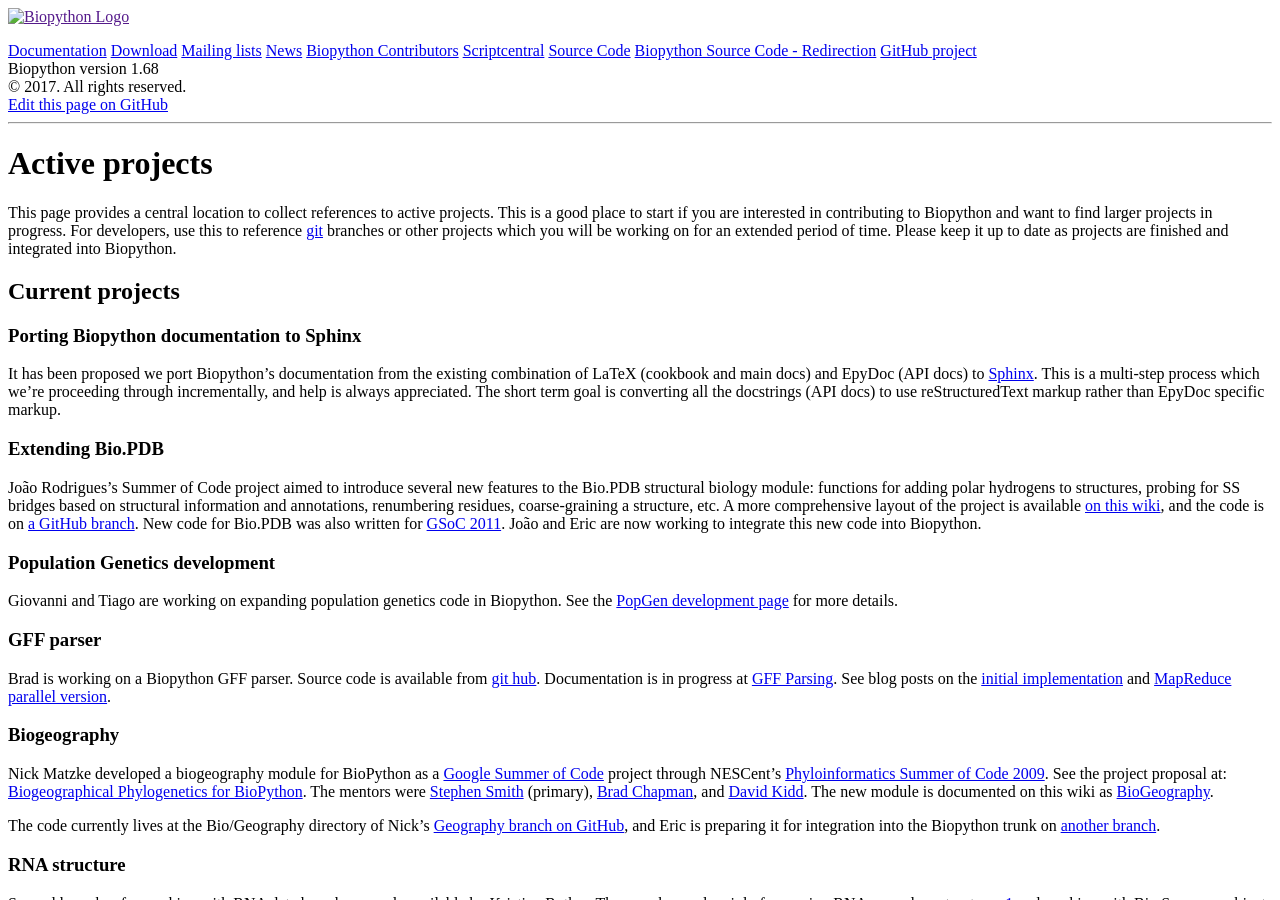
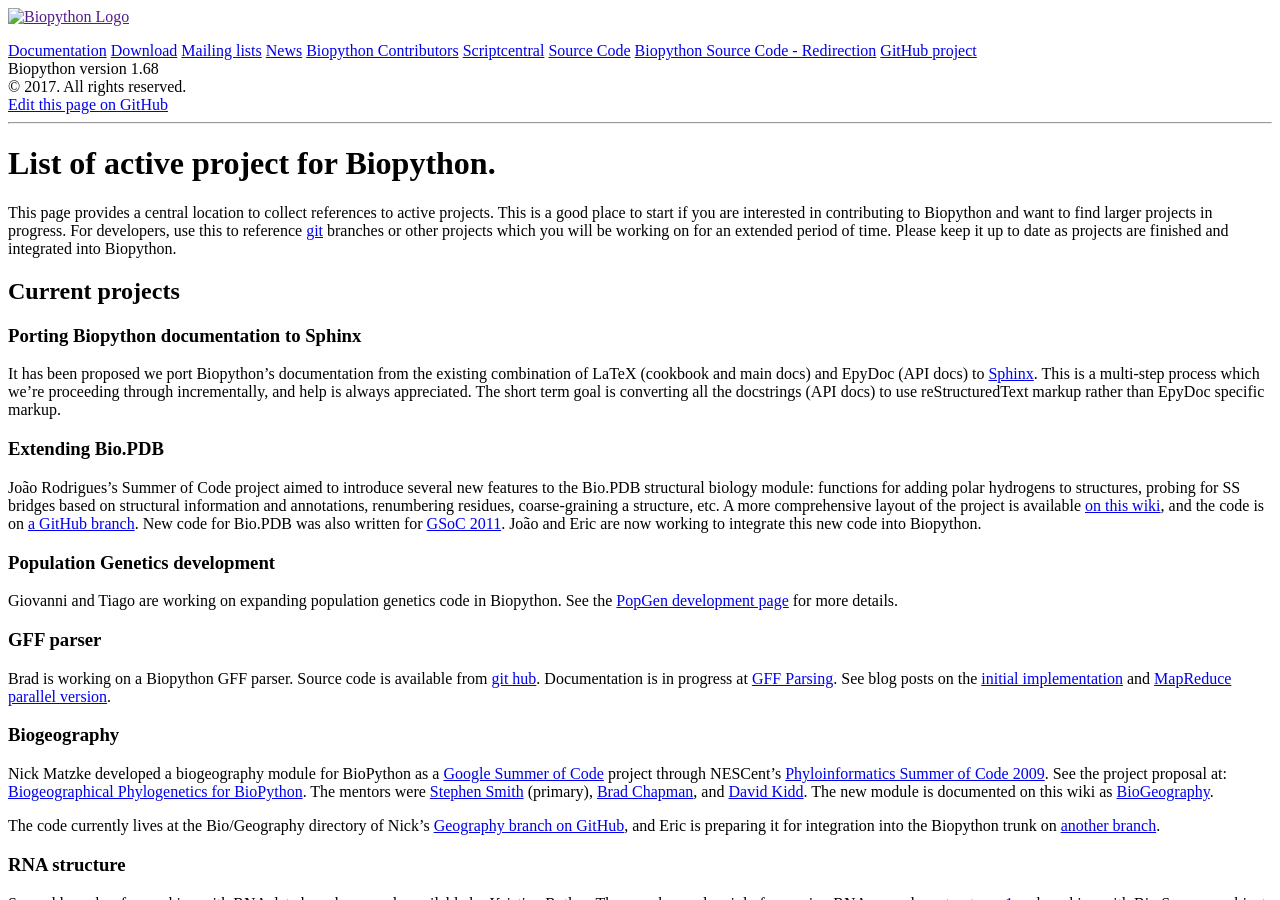
Before and after one commit to biopython/biopython.github.io, a Jekyll site: the page built from wiki/Active_projects.md, in a window 1280 px wide and 900 px high. Built offline with Jekyll 4.4.1, drawn with Linux system fonts in a browser that asks for light colours.

Commit message:
Update Active_projects.md

```diff
--- a/wiki/Active_projects.md
+++ b/wiki/Active_projects.md
@@ -1,5 +1,5 @@
 ---
-title: Active projects
+title: List of active project for Biopython.
 permalink: wiki/Active_projects
 layout: wiki
 ---
```
